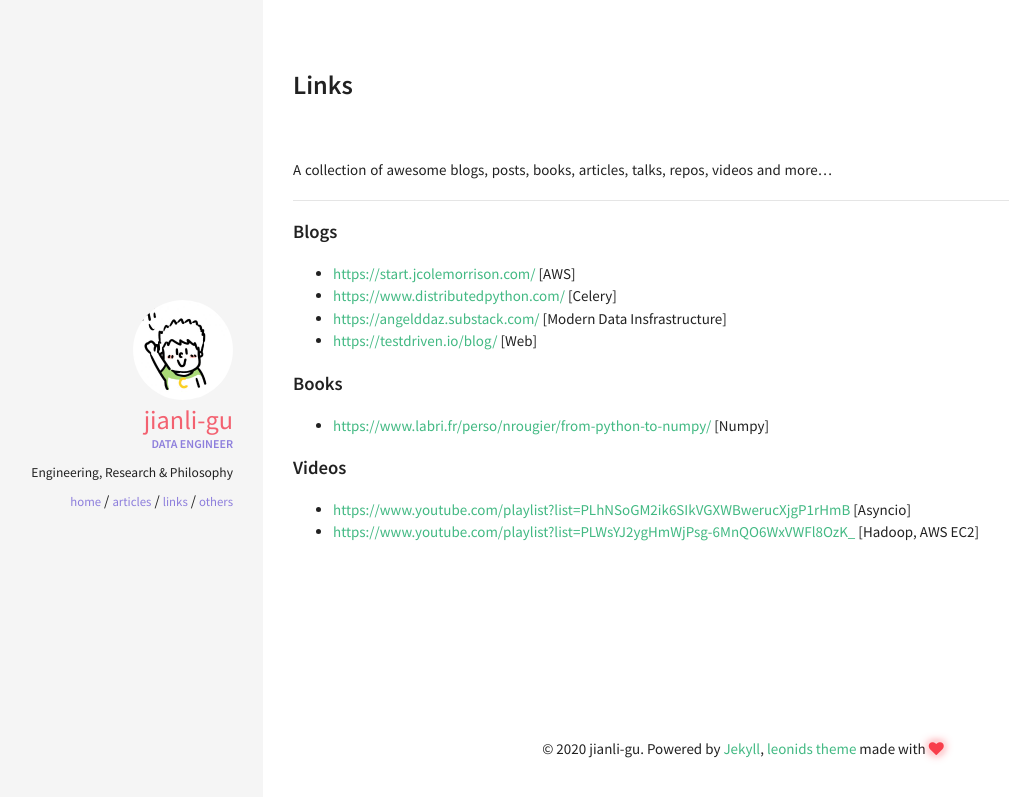
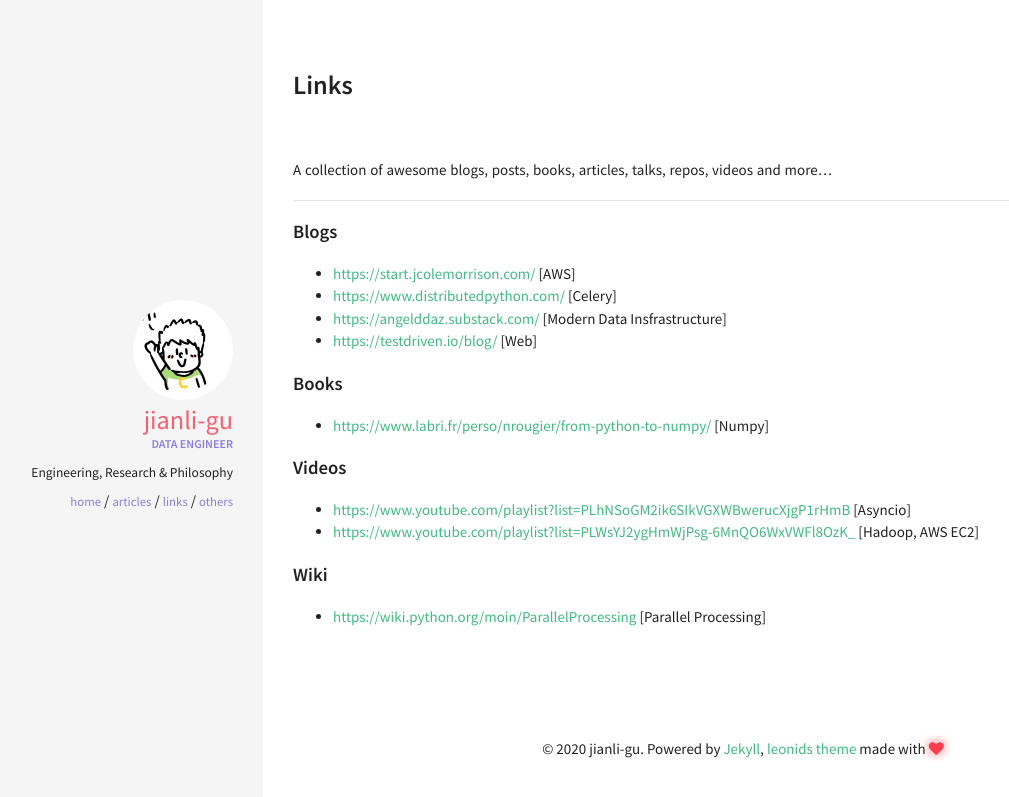
Before and after one commit to jianli-gu/jianli-gu.github.io, a Jekyll site: the page built from links.md, in a window 1280 px wide. Shown: the top 797 px of the page, without its empty margins (57-1066 px from the left). Built offline with Jekyll 4.4.1, drawn with Linux system fonts in a browser that asks for light colours.

Commit message:
Update links

```diff
--- a/links.md
+++ b/links.md
@@ -26,3 +26,7 @@ A collection of awesome blogs, posts, books, articles, talks, repos, videos and
   https://www.youtube.com/playlist?list=PLhNSoGM2ik6SIkVGXWBwerucXjgP1rHmB) [Asyncio]
 - [https://www.youtube.com/playlist?list=PLWsYJ2ygHmWjPsg-6MnQO6WxVWFl8OzK_](
   https://www.youtube.com/playlist?list=PLWsYJ2ygHmWjPsg-6MnQO6WxVWFl8OzK_) [Hadoop, AWS EC2]
+
+#### Wiki
+- [https://wiki.python.org/moin/ParallelProcessing](
+  https://wiki.python.org/moin/ParallelProcessing) [Parallel Processing]
```
